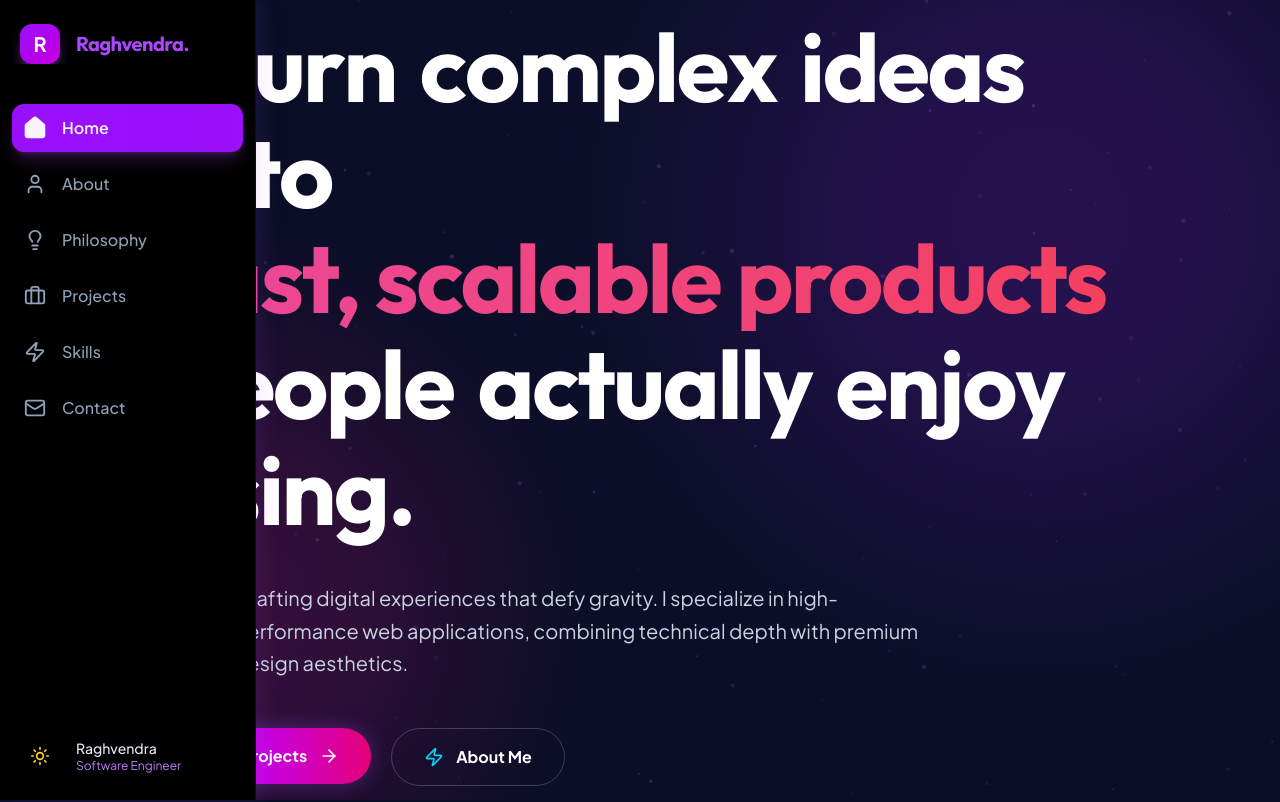
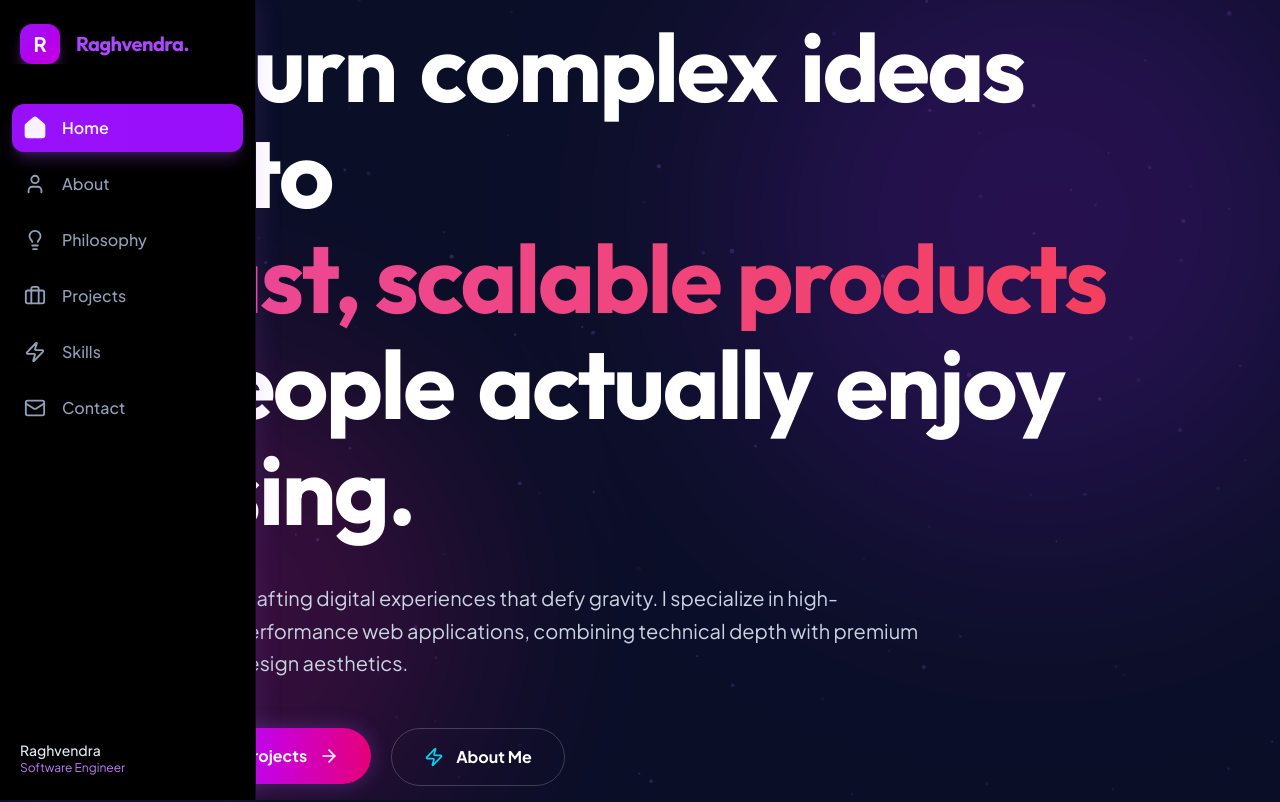
Before and after one commit to 23raghvendra/PersonalPortfolio, a Next.js app: page / in a window 1280 px wide. Shown: the top 802 px of the page. Built offline with nearby package versions, Linux system fonts and the light colour scheme.

Commit message:
Remove theme toggle from sidebar

```diff
--- a/src/components/Sidebar.jsx
+++ b/src/components/Sidebar.jsx
@@ -7,7 +7,7 @@ import { motion } from "framer-motion";
 import {
     Home, User, Zap, Briefcase, Mail, Lightbulb
 } from "lucide-react";
-import { ThemeToggle } from "./ThemeToggle";
+
 import { cn } from "@/lib/utils";
 
 const NAV_ITEMS = [
@@ -171,9 +171,7 @@ export function Sidebar() {
 
             <div className="px-3 pt-6 overflow-hidden min-w-max mt-4">
                 <div className="flex items-center gap-4 px-2">
-                    <div className="shrink-0">
-                        <ThemeToggle />
-                    </div>
+
                     <motion.div
                         className="flex flex-col"
                         animate={{ opacity: isHovered ? 1 : 0 }}
```
